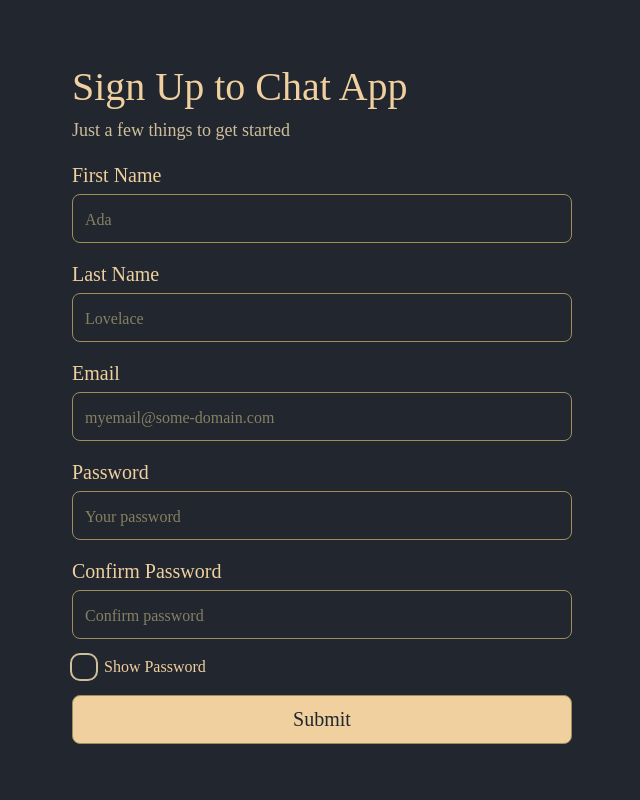
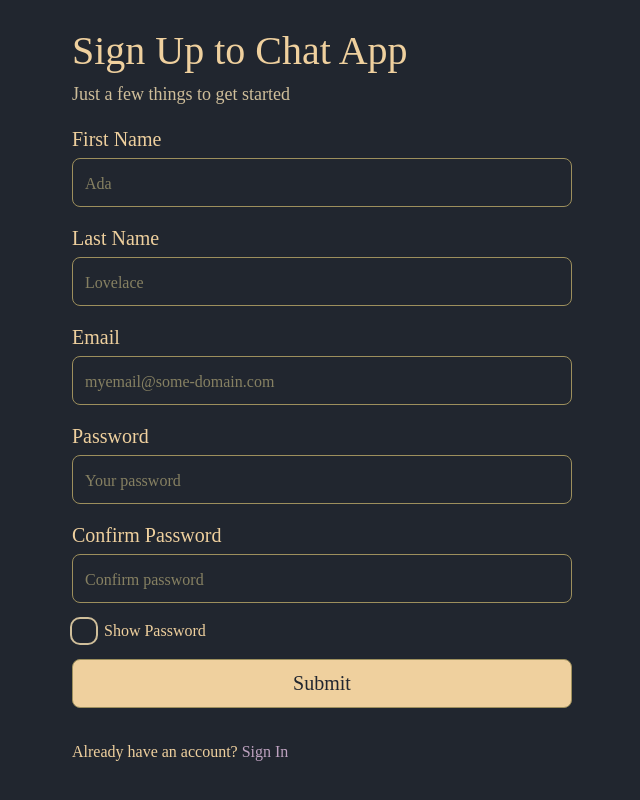
Before and after one commit to cjxo/real-time-chat-client, a React (Vite) app: page /sign-up in a window 1280 px wide. Shown: the whole page, without its empty margins (318-958 px from the left). Built offline with nearby package versions, Linux system fonts and the light colour scheme; no server answers; a web font is replaced by a local one.

Commit message:
Auth page cleanup

```diff
--- a/src/components/SignIn.jsx
+++ b/src/components/SignIn.jsx
@@ -1,4 +1,5 @@
 import { useState } from "react";
+import { Link } from "react-router-dom";
 import CoolCheckbox from "./CoolCheckbox";
 import styles from "../styles/component.module.css";
 import { Button0 } from "./Button";
@@ -28,14 +29,14 @@ const SignIn = () => {
 
   return (
     <>
-      <div className={styles.authMessage}>
+      <div className={styles.epilogue}>
         <h1>Sign in to Chat App</h1>
         <p>Welcome back. Good to see you again.</p>
       </div>
       <form className={styles.authForm} onSubmit={handleSubmit}>
         <div className={styles.inputLabelPair}>
           <label htmlFor="last">Email</label>
-          <Input0 type="email" placeholder="myemail@some-domain.com" id="email" name="email" />
+          <Input0 type="email" placeholder="myemail@some-domain.com" id="email" name="email" required />
         </div>
 
         <div className={styles.inputLabelPair}>
@@ -45,6 +46,7 @@ const SignIn = () => {
             placeholder="Your password"
             id="password"
             name="password"
+            required
           />
         </div>
 
@@ -56,6 +58,8 @@ const SignIn = () => {
         <div className={`${styles.errorMsg} ${error ? styles.visible : ""}`}>{error}</div>
         <Button0>Submit</Button0>
       </form>
+
+      <p className={styles.prologue}>Do not have an account? <Link to="/sign-up">Sign Up</Link></p>
     </>
   );
 };
--- a/src/components/SignUp.jsx
+++ b/src/components/SignUp.jsx
@@ -1,4 +1,5 @@
 import { useState } from "react";
+import { Link } from "react-router-dom";
 import CoolCheckbox from "./CoolCheckbox";
 import styles from "../styles/component.module.css";
 import { Button0 } from "./Button";
@@ -41,24 +42,24 @@ const SignUp = () => {
 
   return (
     <>
-      <div className={styles.authMessage}>
+      <div className={styles.epilogue}>
         <h1>Sign Up to Chat App</h1>
         <p>Just a few things to get started</p>
       </div>
       <form className={styles.authForm} onSubmit={handleSubmit}>
         <div className={styles.inputLabelPair}>
           <label htmlFor="first-name">First Name</label>
-          <Input0 type="text" placeholder="Ada" id="first-name" name="first_name" />
+          <Input0 type="text" placeholder="Ada" id="first-name" name="first_name" required />
         </div>
 
         <div className={styles.inputLabelPair}>
           <label htmlFor="last-name">Last Name</label>
-          <Input0 type="text" placeholder="Lovelace" id="last-name" name="last_name" />
+          <Input0 type="text" placeholder="Lovelace" id="last-name" name="last_name" required />
         </div>
 
         <div className={styles.inputLabelPair}>
           <label htmlFor="last">Email</label>
-          <Input0 type="email" placeholder="myemail@some-domain.com" id="email" name="email" />
+          <Input0 type="email" placeholder="myemail@some-domain.com" id="email" name="email" required />
         </div>
 
         <div className={styles.inputLabelPair}>
@@ -68,6 +69,7 @@ const SignUp = () => {
             placeholder="Your password"
             id="password"
             name="password"
+            required
           />
         </div>
 
@@ -78,6 +80,7 @@ const SignUp = () => {
             placeholder="Confirm password"
             id="confirm-password"
             name="confirm_password"
+            required
           />
         </div>
 
@@ -89,6 +92,8 @@ const SignUp = () => {
         <div className={`${styles.errorMsg} ${error ? styles.visible : ""}`}>{error}</div>
         <Button0>Submit</Button0>
       </form>
+
+      <p className={styles.prologue}>Already have an account? <Link to="/sign-in">Sign In</Link></p>
     </>
   );
 };
--- a/src/styles/component.module.css
+++ b/src/styles/component.module.css
@@ -104,7 +104,7 @@
   }
 }
 
-.authMessage {
+.epilogue, .prologue {
   margin: 0 auto;
   margin-bottom: 16px;
   max-width: 500px;
@@ -122,6 +122,14 @@
   p {
     color: var(--main-text-colour1);
     font-size: 18px;
+  }
+}
+
+.prologue {
+  margin-top: 32px;
+
+  a {
+    color: #bea2c0;
   }
 }
 
```
